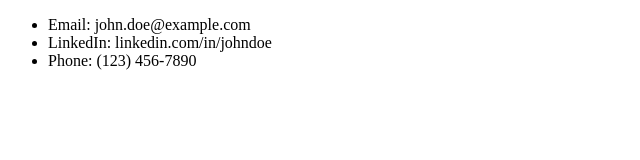
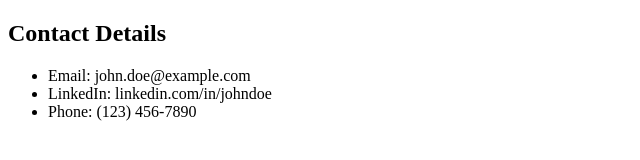
Before and after one commit to Jeane-31/Angela-Yu-Capstone-Project---Resume, a plain HTML site: page public/Contact.html in a window 1280 px wide. Shown: the whole page, without its empty margins (0-640 px from the left). Drawn offline with Linux system fonts and the light colour scheme.

Commit message:
Update Contact.html

```diff
--- a/public/Contact.html
+++ b/public/Contact.html
@@ -6,6 +6,7 @@
     <title>Contact Details</title>
 </head>
 <body>
+    <h2>Contact Details</h2>
     <ul>
         <li>Email: john.doe@example.com
         </li>
```
